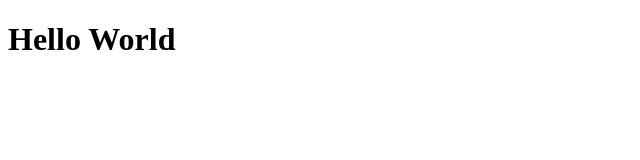
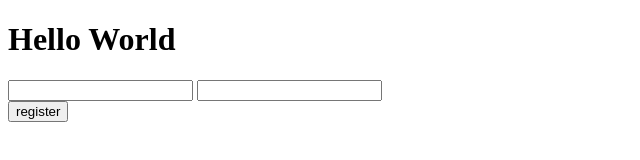
Before and after one commit to fitriandriy/latihan, a plain HTML site: page index.html in a window 1280 px wide. Shown: the whole page, without its empty margins (0-640 px from the left). Drawn offline with Linux system fonts and the light colour scheme.

Commit message:
feat: register

```diff
--- a/index.html
+++ b/index.html
@@ -7,5 +7,12 @@
 </head>
 <body>
   <h1>Hello World</h1>
+
+  <!-- register -->
+  <div>
+    <input type="text" name="email" id="">
+    <input type="text" name="password" id="">
+  </div>
+  <button>register</button>
 </body>
 </html>
```
